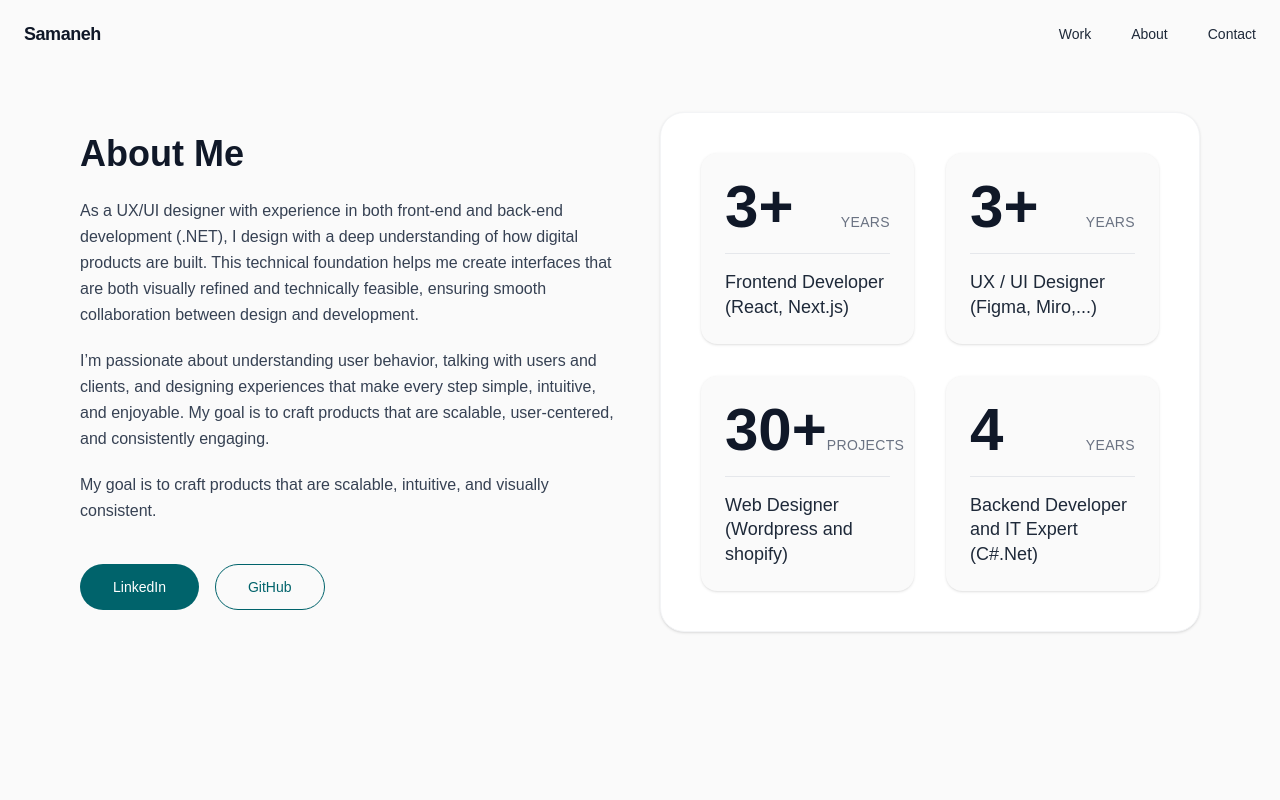
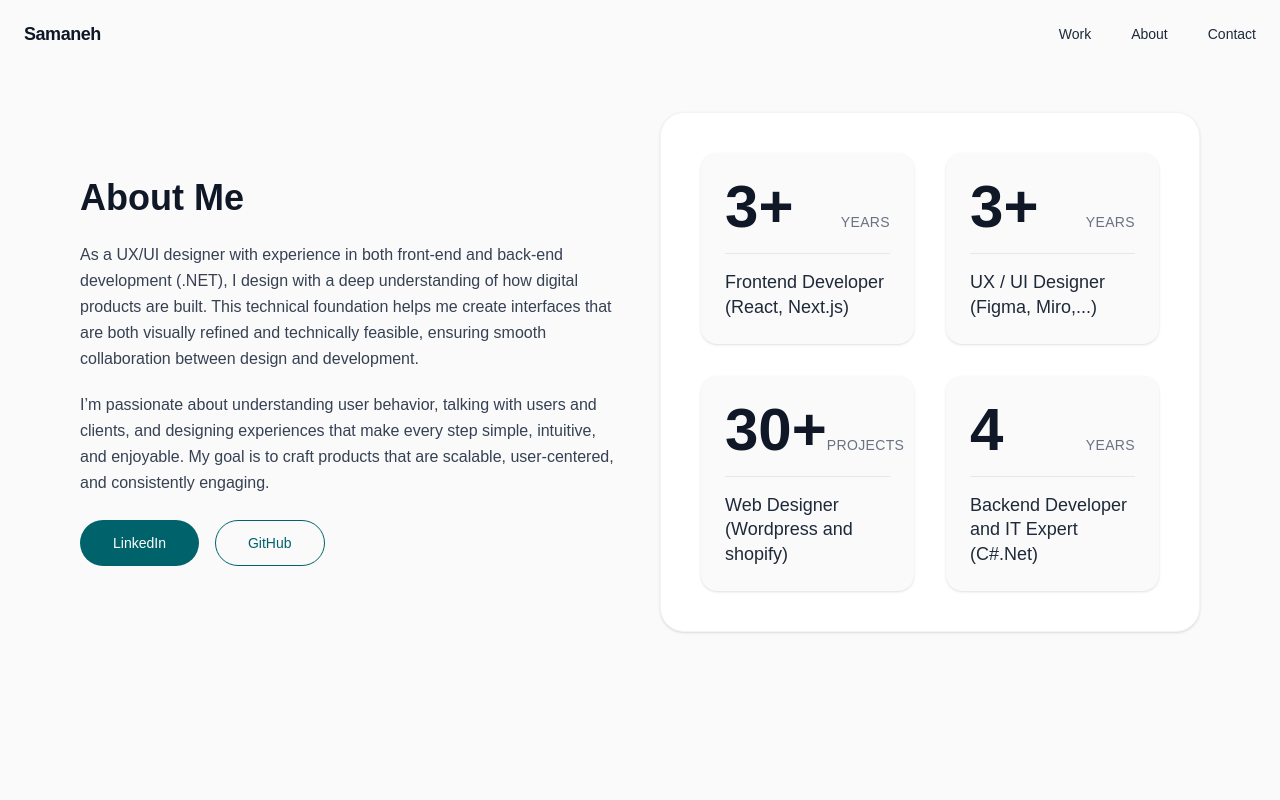
Before and after one commit to sam1362/samaneh-portfolio, a Next.js app: page /about in a window 1280 px wide. Shown: the top 800 px of the page. Built offline with nearby package versions, Linux system fonts and the light colour scheme.

Commit message:
change one sentences my goalremove

```diff
--- a/app/components/HomePage/About.tsx
+++ b/app/components/HomePage/About.tsx
@@ -28,9 +28,6 @@ export default function About() {
 
         </p>
 
-        <p className="text-gray-700 leading-relaxed mb-10">
-          My goal is to craft products that are scalable, intuitive, and visually consistent.
-        </p>
 
         {/* Buttons */}
         <div className="flex flex-wrap gap-4 mt-6">
```
